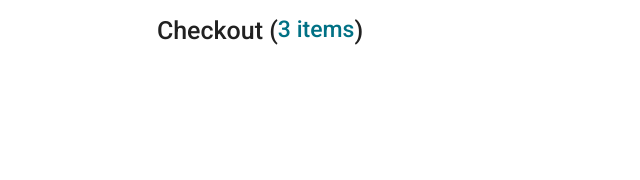
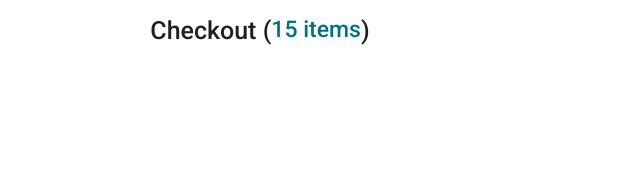
Before and after one commit to Nandhan007/AmazonClone, a plain HTML site: page checkout.html in a window 1280 px wide. Shown: the top 180 px of the page, 380-1020 px from the left. Drawn offline with Linux system fonts and the light colour scheme.

Commit message:
updating checkout count

```diff
--- a/checkout.html
+++ b/checkout.html
@@ -30,7 +30,7 @@
 
         <div class="checkout-header-middle-section">
           Checkout (<a class="return-to-home-link"
-            href="amazon.html">3 items</a>)
+            href="amazon.html"><span class="cart-quantity-checkout">3</span> items</a>)
         </div>
 
         <div class="checkout-header-right-section">
--- a/scripts/cart.js
+++ b/scripts/cart.js
@@ -50,3 +50,11 @@ export function removeProduct(ProductId){
 
     saveToStorage();
   }
+
+export function cartQuantity(){
+    let count=0;
+    cart.forEach((item)=>{
+        count+=item.quantity;
+    })
+    return count;
+}
--- a/scripts/checkout.js
+++ b/scripts/checkout.js
@@ -1,5 +1,6 @@
 import {cart, removeProduct} from './cart.js'
 import { products } from '../data/products.js'
+import { cartQuantity } from './cart.js';
 let productHTML = "";
 let matchedProduct;
 cart.forEach((item)=>{
@@ -101,5 +102,10 @@ deleteprod.forEach((item)=>{
         const container = document.querySelector(`.js-delete-container-${productId}`);
         container.remove();
 
+        checkoutQuantity.innerHTML = cartQuantity();
     })
 })
+
+
+const checkoutQuantity = document.querySelector('.cart-quantity-checkout');
+checkoutQuantity.innerHTML = cartQuantity();
```
